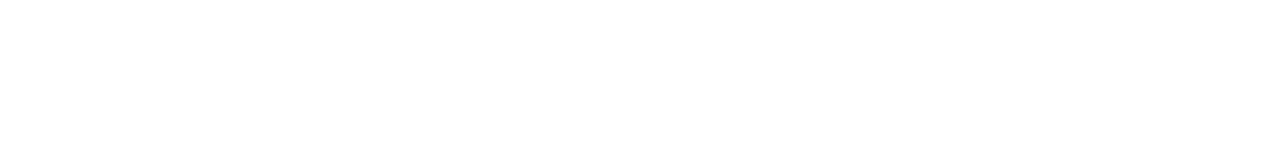
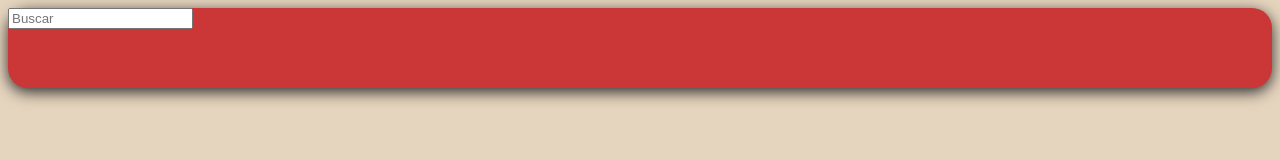
Before and after one commit to Jacob-05/Seguimiento-5, a plain HTML site: page index.html in a window 1280 px wide. Drawn offline with Linux system fonts and the light colour scheme.

Commit message:
Avance 1

```diff
--- a/index.css
+++ b/index.css
@@ -0,0 +1,18 @@
+body {
+    background-color: rgb(230, 213, 190);
+    display: flex;
+
+}
+
+.barra {
+    background-color: rgb(203, 54, 54);
+    color: aquamarine;
+    height: 80px;
+    width: 100%;
+    box-shadow: 0 4px 15px rgb(44, 42, 42);
+    border-radius: 20px;
+}
+
+#Buscar {
+
+}
--- a/index.html
+++ b/index.html
@@ -7,6 +7,8 @@
 </head>
 <link rel="stylesheet" href="./index.css">
 <body>
-
+    <div class="barra">
+        <input type="text" placeholder="Buscar" id="Buscar">
+    </div>
 </body>
 </html>
```
